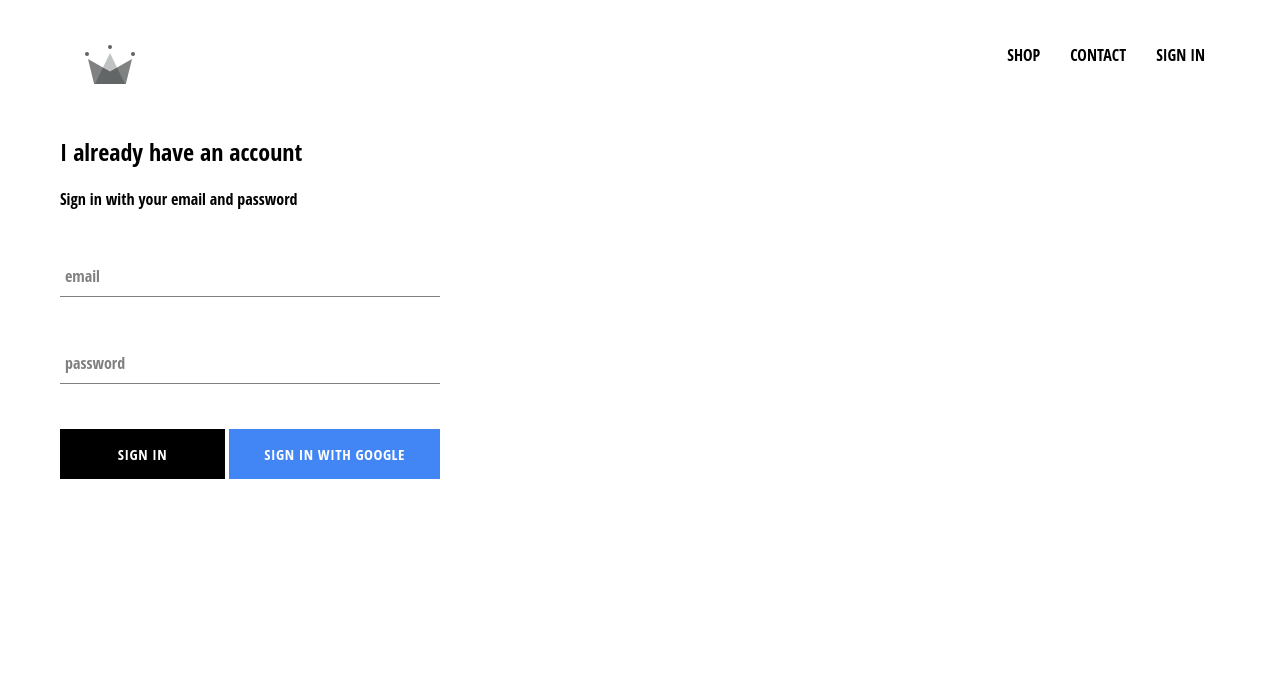
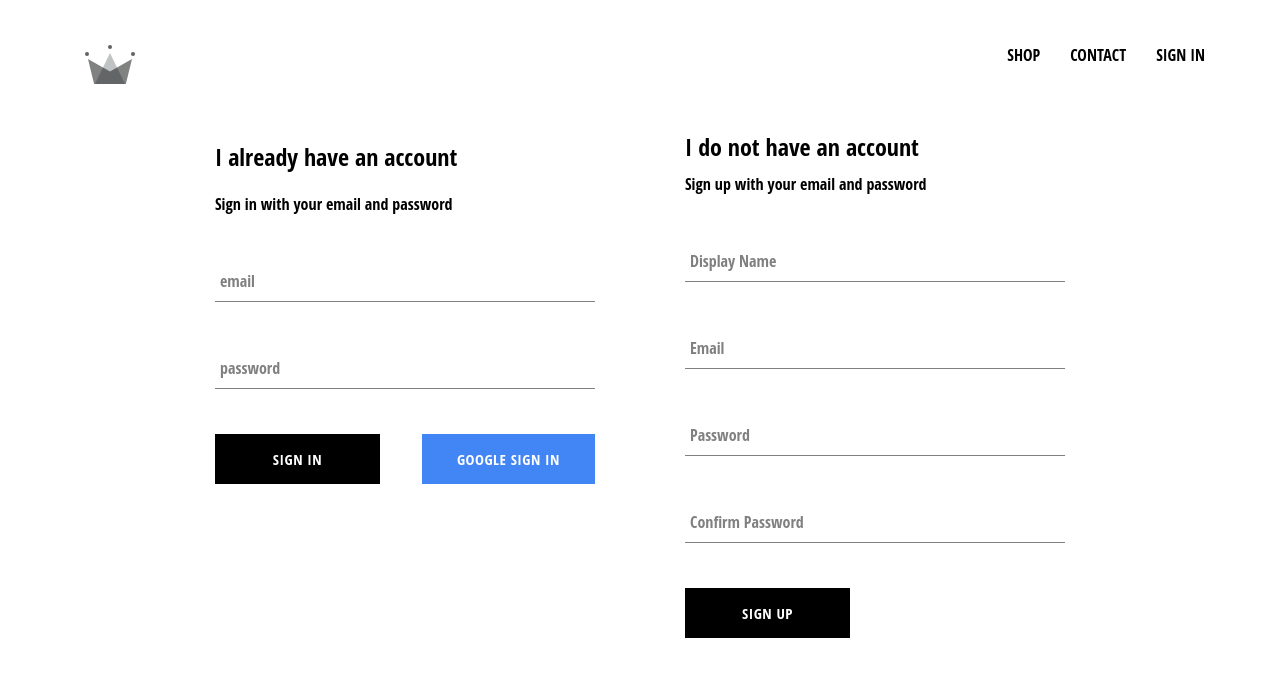
Before and after one commit to ZahidHasan000/crown-clothing, a React (Create React App) app: page /signin in a window 1280 px wide. Shown: the top 676 px of the page. Built offline with nearby package versions, Linux system fonts and the light colour scheme; no server answers.

Commit message:
Implemented firebase utils, included ability to store authenticated users into our firestore database

```diff
--- a/src/App.js
+++ b/src/App.js
@@ -14,7 +14,7 @@
 
 import Header from './components/header/header.component';
 
-import { auth } from './firebase/firebase.utils';
+import { auth, createUserProfileDocument } from './firebase/firebase.utils';
 
 
 // const HatsPage = () => (
@@ -25,7 +25,7 @@
 
 // function App() {
 
-class App extends React.Component{
+class App extends React.Component {
   constructor() {
     super();
 
@@ -37,9 +37,32 @@
   unsubscribeFromAuth = null;
 
   componentDidMount() {
-    this.unsubscribeFromAuth = auth.onAuthStateChanged(user => {
-      this.setState({ currentUser: user });
-      console.log(user);
+    // this.unsubscribeFromAuth = auth.onAuthStateChanged(user => {
+    //   this.setState({ currentUser: user });
+    //   console.log(user);
+    // });
+
+    this.unsubscribeFromAuth = auth.onAuthStateChanged(async userAuth => {
+      // createUserProfileDocument(user);
+
+      if (userAuth) {
+        const userRef = await createUserProfileDocument(userAuth);
+
+        userRef.onSnapshot(snapShot => {
+          this.setState({
+            currentUser: {
+              id: snapShot.id,
+              ...snapShot.data()
+            }
+          }, () => {
+            console.log(this.state);
+          });
+
+          console.log(this.state);
+        });
+      }
+
+      this.setState({ currentUser: userAuth });
     });
   }
 
--- a/src/components/sign-in/sign-in.component.jsx
+++ b/src/components/sign-in/sign-in.component.jsx
@@ -43,8 +43,7 @@
                     <div className="buttons">
                         <CustomButton type={"submit"}>SIGN IN</CustomButton>
                         <CustomButton onClick={signInWithGoogle} isGoogleSignIn>
-                            {' '}
-                            Sign in with Google{' '}
+                            Google Sign In
                         </CustomButton>
                     </div>
 
--- a/src/components/sign-in/sign-in.styles.scss
+++ b/src/components/sign-in/sign-in.styles.scss
@@ -10,7 +10,7 @@
 
     .buttons {
         display: flex;
-        flex-direction: row;
+        // flex-direction: row;
         justify-content: space-between;
     }
 }
--- /dev/null
+++ b/src/components/sign-up/sign-up.component.jsx
@@ -0,0 +1,99 @@
+import React from "react";
+import FormInput from "../form-input/form-input.component";
+import CustomButton from "../custom-button/custom-button.component";
+import { auth, createUserProfileDocument } from "../../firebase/firebase.utils";
+
+import './sign-up.styles.scss'
+
+class SignUp extends React.Component {
+    constructor() {
+        super();
+
+        this.state = {
+            displayName: '',
+            email: '',
+            password: '',
+            confirmPassword: ''
+        }
+    }
+
+    handleSubmit = async event => {
+        event.preventDefault();
+
+        const { displayName, email, password, confirmPassword } = this.state;
+
+        if (password !== confirmPassword) {
+            alert("Password don't match");
+            return;
+        }
+
+        try {
+            const { user } = await auth.createUserWithEmailAndPassword(email, password);
+            await createUserProfileDocument(user, { displayName });
+
+            this.setState({
+                displayName: '',
+                email: '',
+                password: '',
+                confirmPassword: ''
+            });
+
+        } catch (error) {
+            console.error(error);
+        }
+    };
+
+    handleChange = event => {
+        const { name, value } = event.target;
+
+        this.setState({ [name]: value })
+    }
+
+    render() {
+        const { displayName, email, password, confirmPassword } = this.state;
+        return (
+            <div className="sign-up">
+                <h2 className="title">I do not have an account</h2>
+                <span>Sign up with your email and password</span>
+                <form className="sign-up-form" onSubmit={this.handleSubmit} >
+                    <FormInput
+                        type='text'
+                        name='displayName'
+                        value={displayName}
+                        onChange={this.handleChange}
+                        label='Display Name'
+                        required
+                    />
+                    <FormInput
+                        type='email'
+                        name='email'
+                        value={email}
+                        onChange={this.handleChange}
+                        label='Email'
+                        required
+                    />
+                    <FormInput
+                        type='password'
+                        name='password'
+                        value={password}
+                        onChange={this.handleChange}
+                        label='Password'
+                        required
+                    />
+                    <FormInput
+                        type='Password'
+                        name='confirmPassword'
+                        value={confirmPassword}
+                        onChange={this.handleChange}
+                        label='Confirm Password'
+                        required
+                    />
+
+                    <CustomButton type='submit'> SIGN UP </CustomButton>
+                </form>
+            </div>
+        )
+    }
+};
+
+export default SignUp;
--- /dev/null
+++ b/src/components/sign-up/sign-up.styles.scss
@@ -0,0 +1,9 @@
+.sign-up {
+    display: flex;
+    flex-direction: column;
+    width: 380px;
+
+    .title {
+        margin: 10px 0;
+    }
+}
--- a/src/firebase/firebase.utils.js
+++ b/src/firebase/firebase.utils.js
@@ -19,7 +19,32 @@
   appId: "1:462779139692:web:a18d140f0e8a90101e3a49",
   measurementId: "G-7F09R6T0RR"
 };
+
 firebase.initializeApp(config);
+
+
+export const createUserProfileDocument = async (userAuth, additionalData) => {
+  if (!userAuth) return;
+
+  const userRef = firestore.doc(`users/${userAuth.uid}`);
+  const snapShot = await userRef.get();
+
+  if (!snapShot.exists) {
+    const { displayName, email } = userAuth;
+    const createdAt = new Date();
+
+    try {
+      await userRef.set({ displayName, email, createdAt, ...additionalData });
+
+    } catch (error) {
+      console.log('error creating user', error.message);
+    }
+  }
+  return userRef;
+  // console.log(snapShot);
+};
+
+
 // const firebase = initializeApp(config)
 // const analytics = getAnalytics(firebase);
 
@@ -32,7 +57,7 @@
 
 // google authentication utility
 const provider = new firebase.auth.GoogleAuthProvider();
-provider.setCustomParameters({prompt: 'select_account'});
+provider.setCustomParameters({ prompt: 'select_account' });
 
 export const signInWithGoogle = () => auth.signInWithPopup(provider);
 
--- a/src/pages/sign-in-and-sign-up/sign-in-and-sign-up.component.jsx
+++ b/src/pages/sign-in-and-sign-up/sign-in-and-sign-up.component.jsx
@@ -2,12 +2,14 @@
 
 
 import SignIn from "../../components/sign-in/sign-in.component";
+import SignUp from "../../components/sign-up/sign-up.component";
 
 import './sign-in-and-sign-up.styles.scss'
 
 const SignInAndSignUpPage = () => (
     <div className="sign-in-and-sign-up">
         <SignIn />
+        <SignUp />
     </div>
 );
 
--- a/src/pages/sign-in-and-sign-up/sign-in-and-sign-up.styles.scss
+++ b/src/pages/sign-in-and-sign-up/sign-in-and-sign-up.styles.scss
@@ -0,0 +1,6 @@
+.sign-in-and-sign-up {
+    width: 850px;
+    display: flex;
+    justify-content: space-between;
+    margin: 30px auto;
+}
```
Also changed, not shown: src/firebase/test.js (added, +8 -0 lines). Lines whose indentation alone changed are shown as unchanged.
